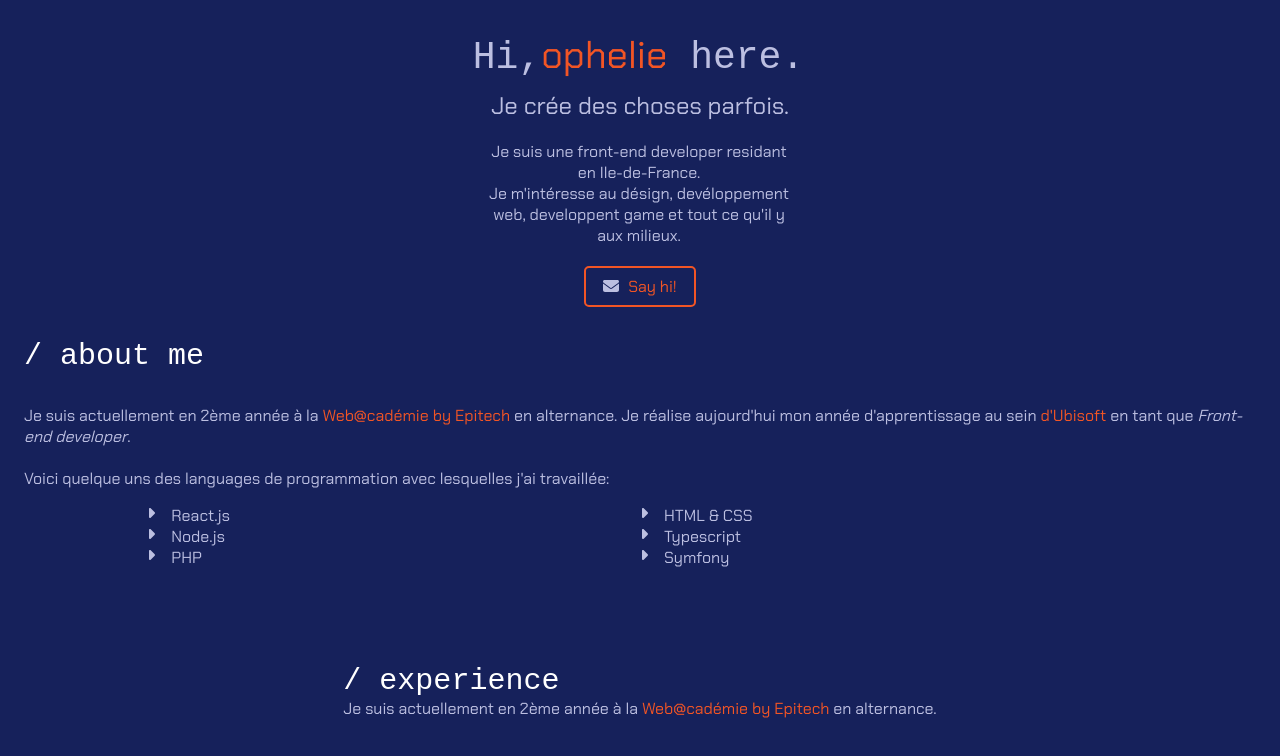
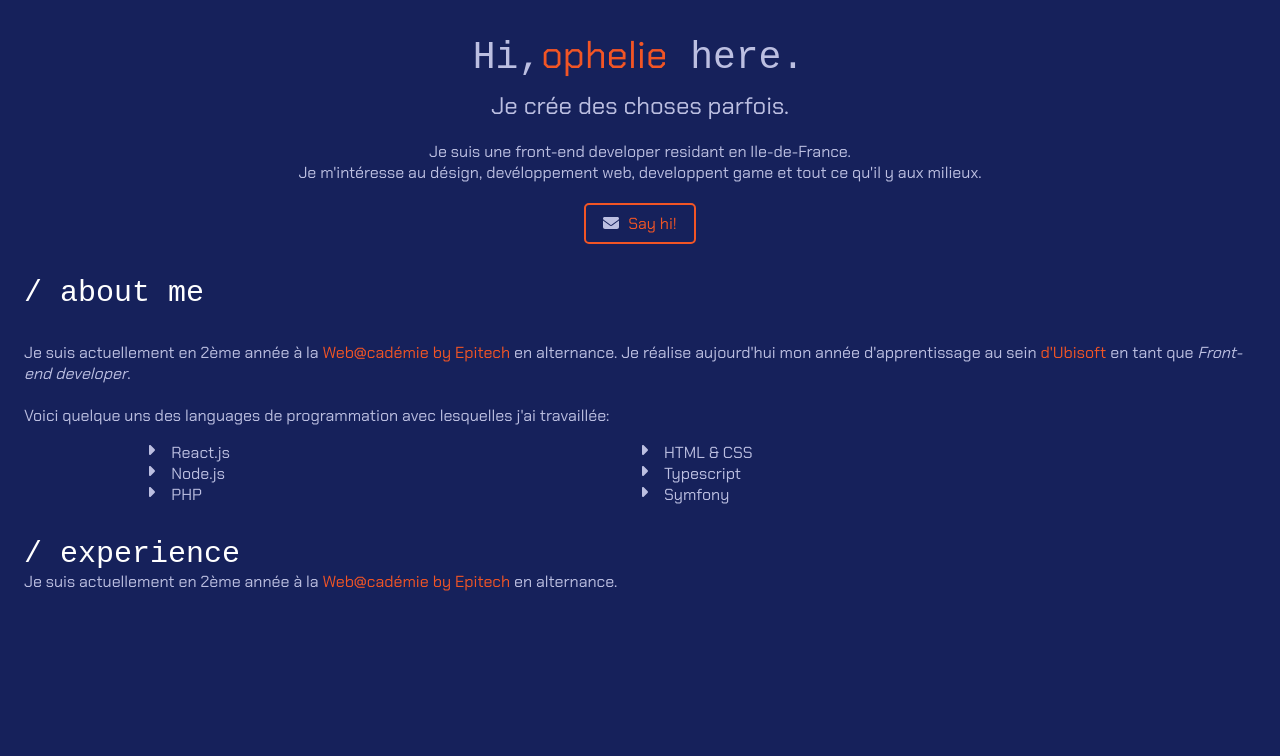
Before and after one commit to phelied/portfolio, a React (Create React App) app: page / in a window 1280 px wide. Shown: the top 756 px of the page. Built offline with nearby package versions, Linux system fonts and the light colour scheme.

Commit message:
Add update css

```diff
--- a/src/App.css
+++ b/src/App.css
@@ -18,7 +18,6 @@ html {
 }
 
 .container {
-  display: flex;
   align-items: center;
   margin: 30px 1.5em;
   flex-direction: column;
@@ -29,11 +28,10 @@ html {
 }
 
 .introduction__display p {
-  width: 300px;
+  margin: 20px;
 }
 
 .introduction__text-typing {
-  width: 9em;
   animation: typing 2s steps(22), blink 0.5s step-end infinite alternate;
   white-space: nowrap;
   overflow: hidden;
@@ -58,9 +56,6 @@ html {
   color: var(--text-color-alt);
 }
 
-.introduction__display p {
-  margin: 20px;
-}
 
 .introduction__random-text {
   display: block;
```
